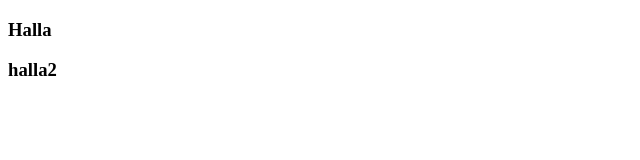
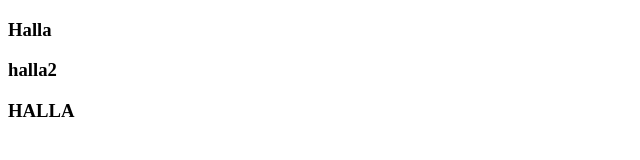
Before and after one commit to HalvorMoe/ML-fundamentals, a plain HTML site: page index.html in a window 1280 px wide. Shown: the full height of the page, 0-640 px from the left. Drawn offline with Linux system fonts and the light colour scheme.

Commit message:
made a change.

```diff
--- a/index.html
+++ b/index.html
@@ -10,6 +10,7 @@
 
     <h3>Halla</h3>
     <h3>halla2</h3>
+    <h3>HALLA</h3>
 
 </body>
 </html>
```
